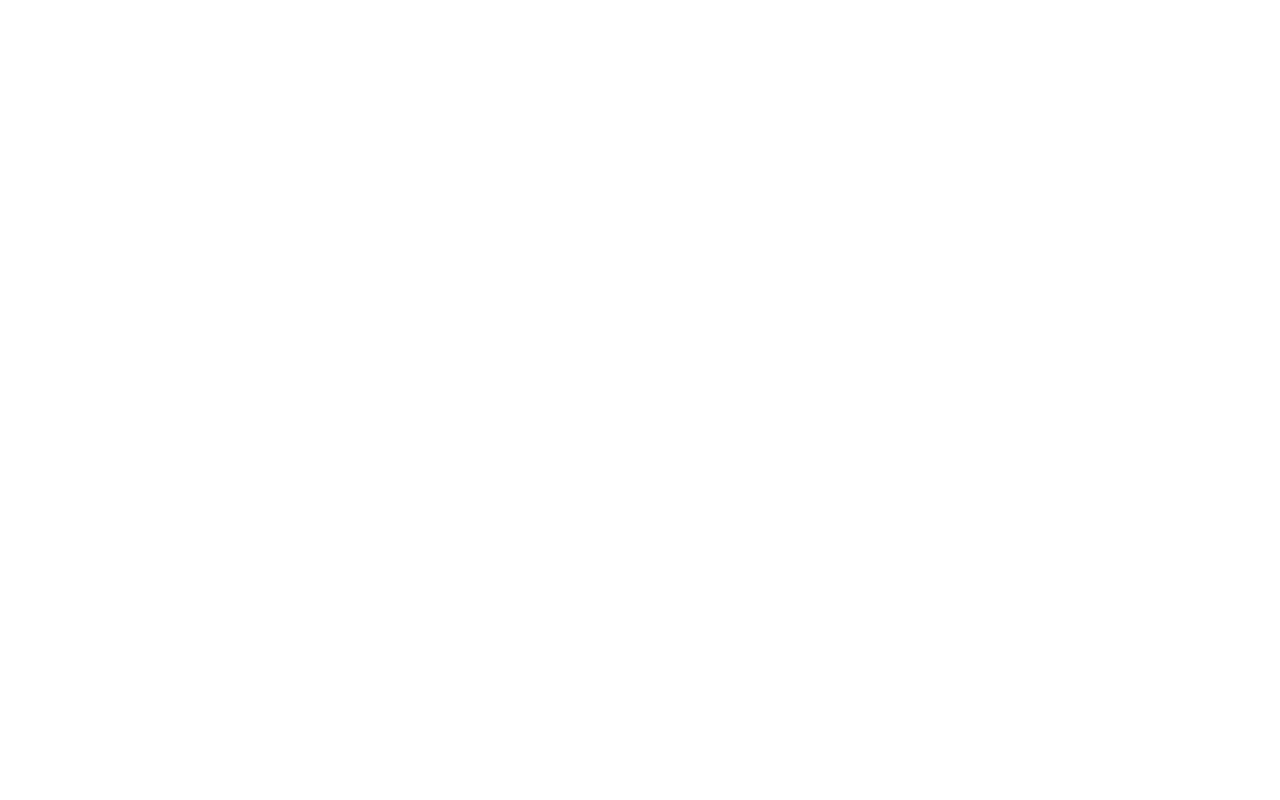
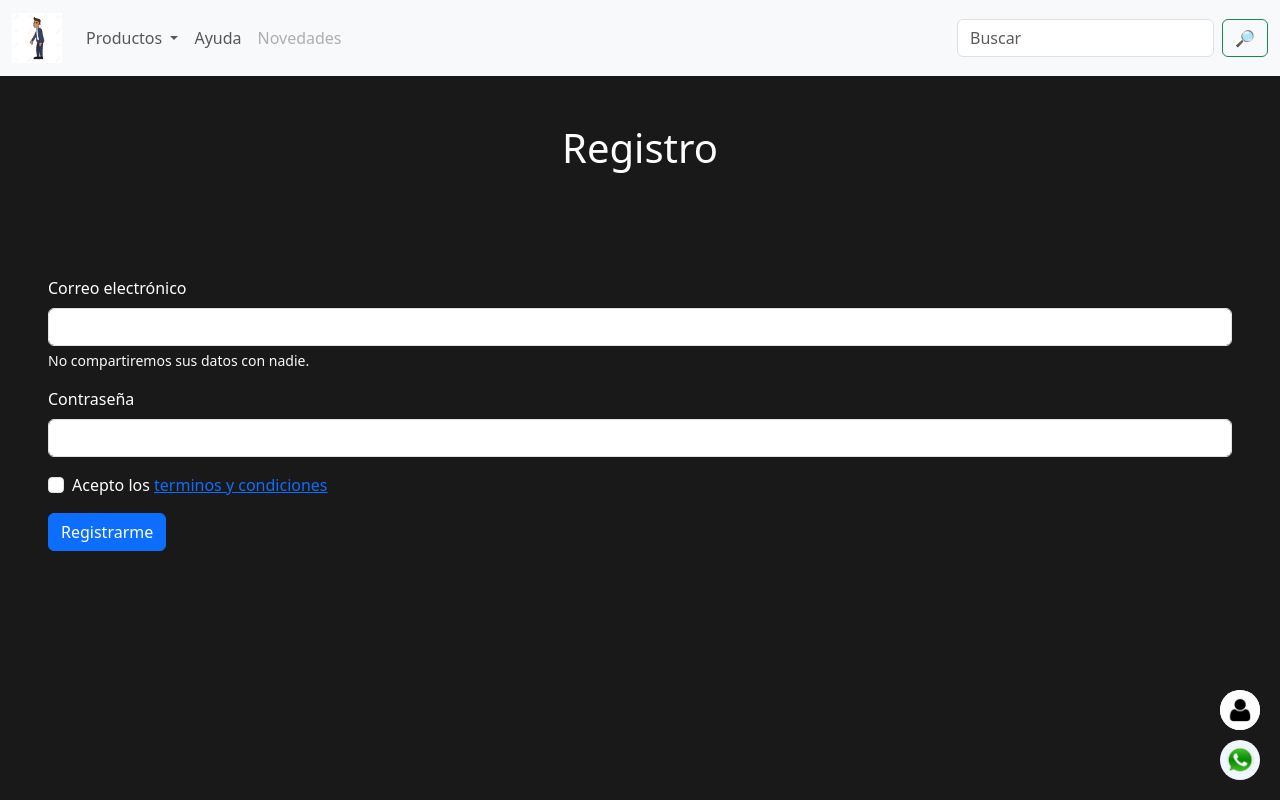
Before and after one commit to tiziherediaa/entregacoder, a plain HTML site: page pages/index5.html in a window 1280 px wide. Drawn offline with nearby package versions, Linux system fonts and the light colour scheme.

Commit message:
Implementacion de la pagina de registro y los terminos y condiciones

```diff
--- a/css/estilo.css
+++ b/css/estilo.css
@@ -46,6 +46,13 @@ main{
 .juegos:hover{
     opacity: 1;
     border: 3px solid white;
-
-
 }
+@media (max-width: 992px){
+    .wppLogo{
+        width: 35px;
+    }
+    .linkRegistro{
+        width: 35px;
+        bottom: 65px;
+    }
+}
--- a/pages/index5.html
+++ b/pages/index5.html
@@ -0,0 +1,79 @@
+<!DOCTYPE html>
+<html lang="es">
+<head>
+    <meta charset="UTF-8">
+    <meta name="viewport" content="width=device-width, initial-scale=1.0">
+    <link href="https://cdn.jsdelivr.net/npm/bootstrap@5.3.2/dist/css/bootstrap.min.css" rel="stylesheet" integrity="sha384-T3c6CoIi6uLrA9TneNEoa7RxnatzjcDSCmG1MXxSR1GAsXEV/Dwwykc2MPK8M2HN" crossorigin="anonymous">
+    <link rel="stylesheet" href="../css/estilo.css">
+    <title>Inner Games</title>
+</head>
+<body>
+    <header>
+        <nav class="navbar navbar-expand-lg bg-body-tertiary">
+            <div class="container-fluid">
+              <a class="navbar-brand" href="#"><img src="../foto/yo.jpg" alt="Logotipo de Inner Games" class="innerGames"></a>
+              <button class="navbar-toggler" type="button" data-bs-toggle="collapse" data-bs-target="#navbarScroll" aria-controls="navbarScroll" aria-expanded="false" aria-label="Toggle navigation">
+                <span class="navbar-toggler-icon"></span>
+              </button>
+              <div class="collapse navbar-collapse" id="navbarScroll">
+                <ul class="navbar-nav me-auto my-2 my-lg-0 navbar-nav-scroll" style="--bs-scroll-height: 100px;">
+
+                  <li class="nav-item dropdown">
+                    <a class="nav-link dropdown-toggle" href="#" role="button" data-bs-toggle="dropdown" aria-expanded="false">
+                      Productos
+                    </a>
+                    <ul class="dropdown-menu">
+                      <li><a class="dropdown-item" href="#">PS4</a></li>
+                      <li><a class="dropdown-item" href="#">PS5</a></li>
+                      <li><hr class="dropdown-divider"></li>
+                      <li><a class="dropdown-item" href="#">Accesorios</a></li>
+                    </ul>
+                    <li class="nav-item">
+                      <a class="nav-link" href="./pages/index2.html">Ayuda</a>
+                    </li>
+                  </li>
+                  <li class="nav-item">
+                    <a class="nav-link disabled" aria-disabled="true">Novedades</a>
+                  </li>
+                </ul>
+                <form class="d-flex" role="search">
+                  <input class="form-control me-2" type="search" placeholder="Buscar" aria-label="Search">
+                  <button class="btn btn-outline-success" type="submit">🔎</button>
+                </form>
+              </div>
+            </div>
+          </nav>
+    </header>
+    <main>
+      <h1 class="p-5 text-center">Registro</h1>
+      <section class="formRegistro p-5">
+        <form>
+            <div class="mb-3">
+              <label for="exampleInputEmail1" class="form-label">Correo electrónico</label>
+              <input type="email" class="form-control" id="exampleInputEmail1" aria-describedby="emailHelp">
+              <div id="emailHelp" class="form-text text-light">No compartiremos sus datos con nadie.</div>
+            </div>
+            <div class="mb-3">
+              <label for="exampleInputPassword1" class="form-label">Contraseña</label>
+              <input type="password" class="form-control" id="exampleInputPassword1">
+            </div>
+            <div class="mb-3 form-check">
+              <input type="checkbox" class="form-check-input" id="exampleCheck1">
+              <label class="form-check-label" for="exampleCheck1">Acepto los <a href="./index6.html">terminos y condiciones</a></label>
+            </div>
+            <button type="submit" class="btn btn-primary">Registrarme</button>
+        </form>
+      </section>
+      <a href="#">
+        <img src="../foto/wppLogo.png" alt="Link a WhatsApp" class="wppLogo">
+      </a>
+      <a href="#">
+        <img src="../foto/logoPersona.png" alt="Registrarse" class="linkRegistro">
+      </a>
+    </main>
+    <footer>
+
+    </footer>
+    <script src="https://cdn.jsdelivr.net/npm/bootstrap@5.3.2/dist/js/bootstrap.bundle.min.js" integrity="sha384-C6RzsynM9kWDrMNeT87bh95OGNyZPhcTNXj1NW7RuBCsyN/o0jlpcV8Qyq46cDfL" crossorigin="anonymous"></script>
+</body>
+</html>
```
Also changed, not shown: index.html (+1 -7 lines), pages/index2.html (+2 -2 lines), pages/index6.html (added, +62 -0 lines).
